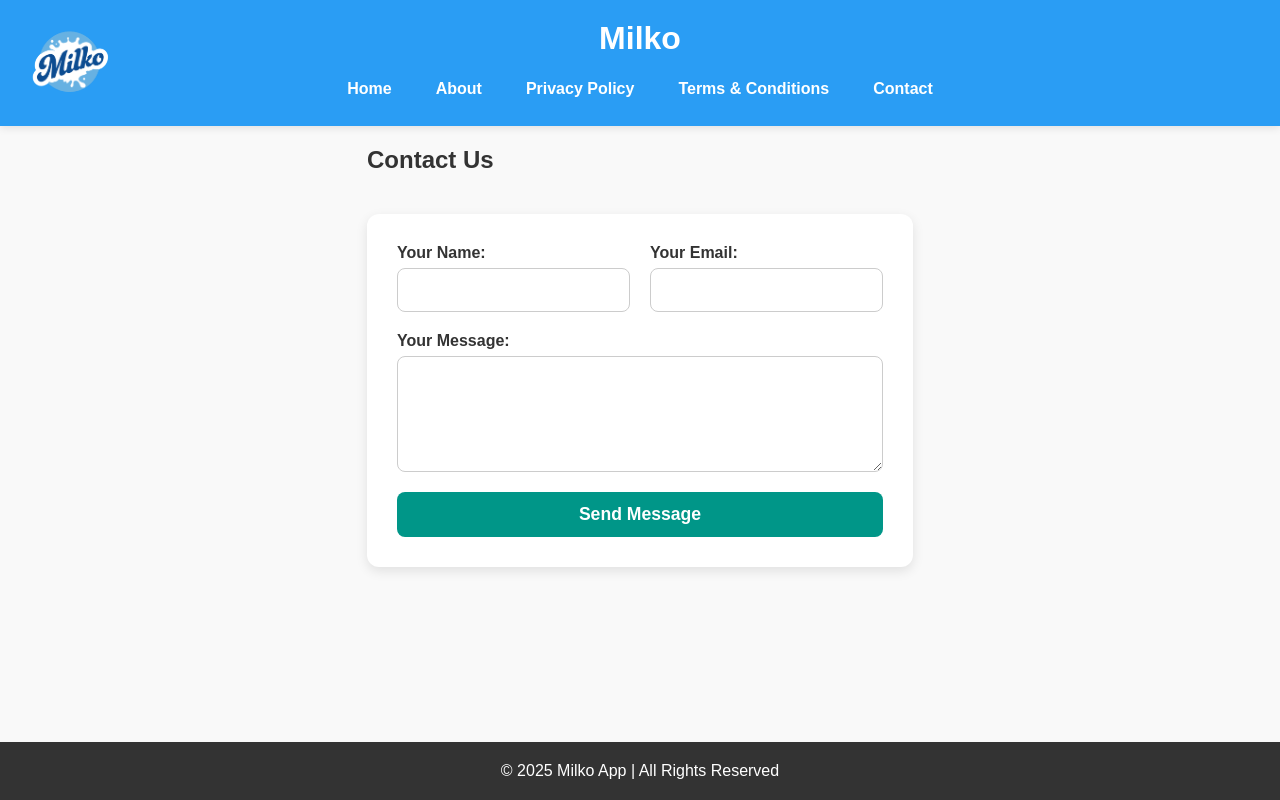
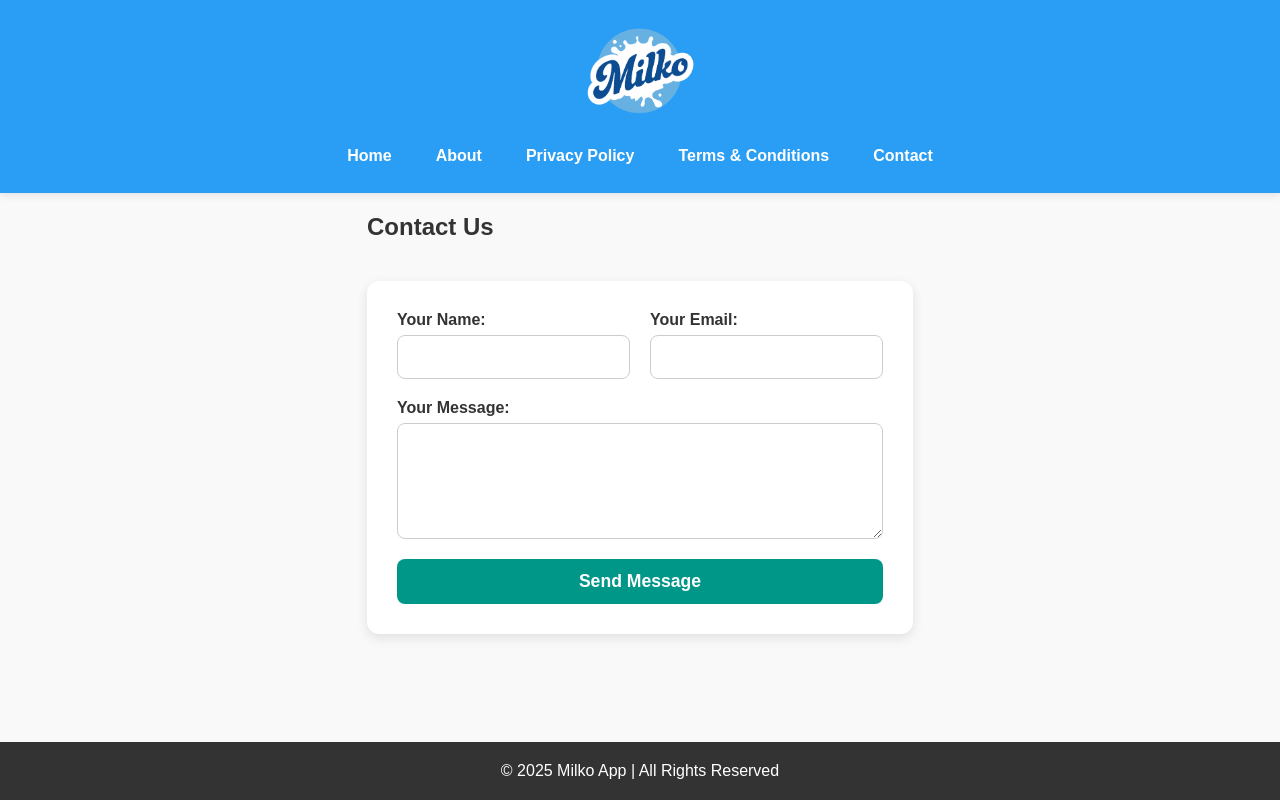
Before and after one commit to NarenBhamla/Milko_web, a plain HTML site: page contact.html in a window 1280 px wide. Drawn offline with Linux system fonts and the light colour scheme.

Commit message:
add logo in header

```diff
--- a/contact.html
+++ b/contact.html
@@ -8,13 +8,9 @@
 </head>
 <body>
   <header>
-      <div class="logo-left">
-    <img src="images/Graphicsfamily.png" alt="Milko Logo" class="logo">
+
   </div>
-    <div class="logo-left">
-    <img src="images/Graphicsfamily.png" alt="Milko Logo" class="logo">
-  </div>
-    <h1> Milko </h1>
+     <img src="images/Graphicsfamily.png" alt="Milko Logo" style="height:100px;">
     <nav>
       <a href="index.html">Home</a>
       <a href="about.html">About</a>
```
Also changed, not shown: about.html (+2 -3 lines), index.html (+2 -3 lines), privacy.html (+3 -5 lines), terms.html (+2 -4 lines).
